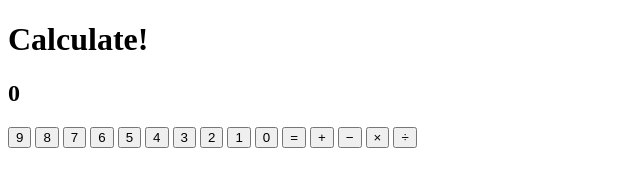
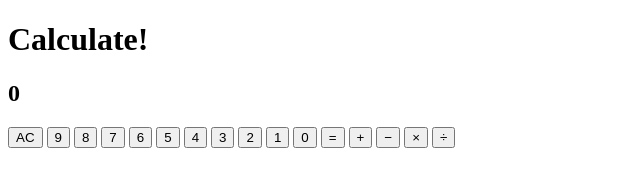
Before and after one commit to HashPowder/calculator-project, a plain HTML site: page index.html in a window 1280 px wide. Shown: the whole page, without its empty margins (0-640 px from the left). Drawn offline with Linux system fonts and the light colour scheme.

Commit message:
Add new 'All Clear' button

```diff
--- a/index.html
+++ b/index.html
@@ -20,6 +20,7 @@
     </section>
 
     <main>
+        <button id="btn-allclear">AC</button>
         <button id="btn-nine">9</button>
         <button id="btn-eight">8</button>
         <button id="btn-seven">7</button>
```
